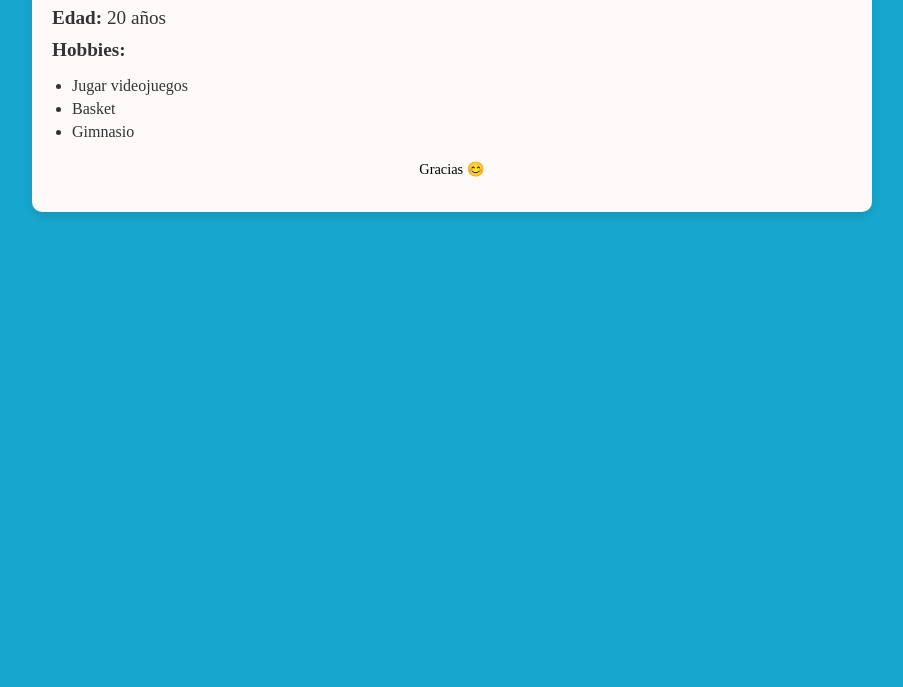
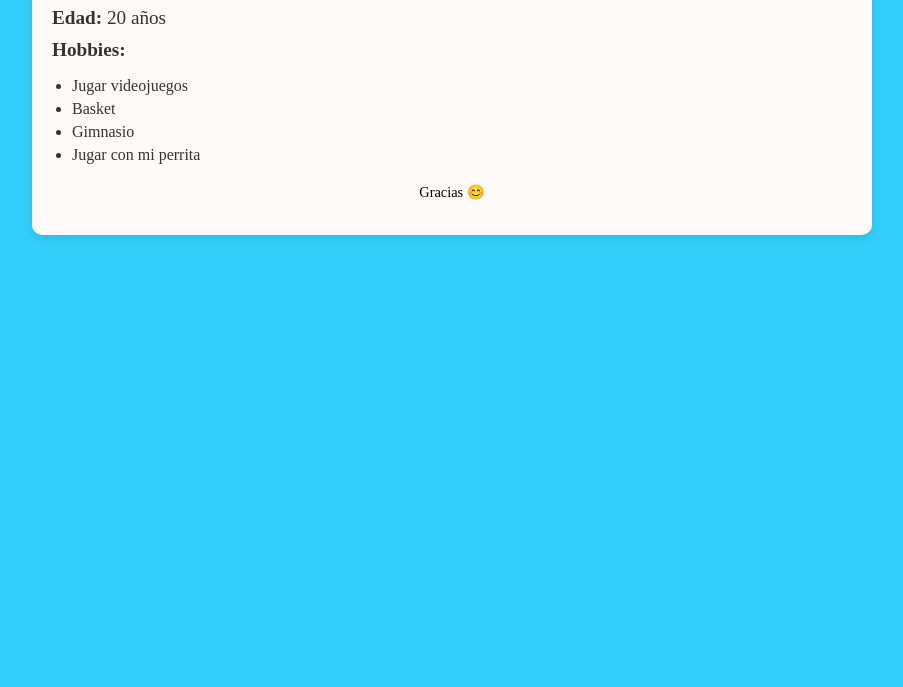
Before and after one commit to chrixtors/Repositorio1, a plain HTML site: page index.html in a window 1280 px wide. Shown: the part 113-800 px from the top of the page, without its empty margins (188-1091 px from the left). Drawn offline with Linux system fonts and the light colour scheme.

Commit message:
index.html

```diff
--- a/index.html
+++ b/index.html
@@ -18,6 +18,7 @@
                 <li>Jugar videojuegos</li>
                 <li>Basket</li>
                 <li>Gimnasio</li>
+                <li>Jugar con mi perrita</li>
             </ul>
         </section>
         <footer>
--- a/styles.css
+++ b/styles.css
@@ -3,7 +3,7 @@ body {
     font-family: 'Times New Roman', sans-serif;
     margin: 0;
     padding: 0;
-    background-color: #17a6cd;
+    background-color: #32cffa;
     color: #333;
 }
 
```
